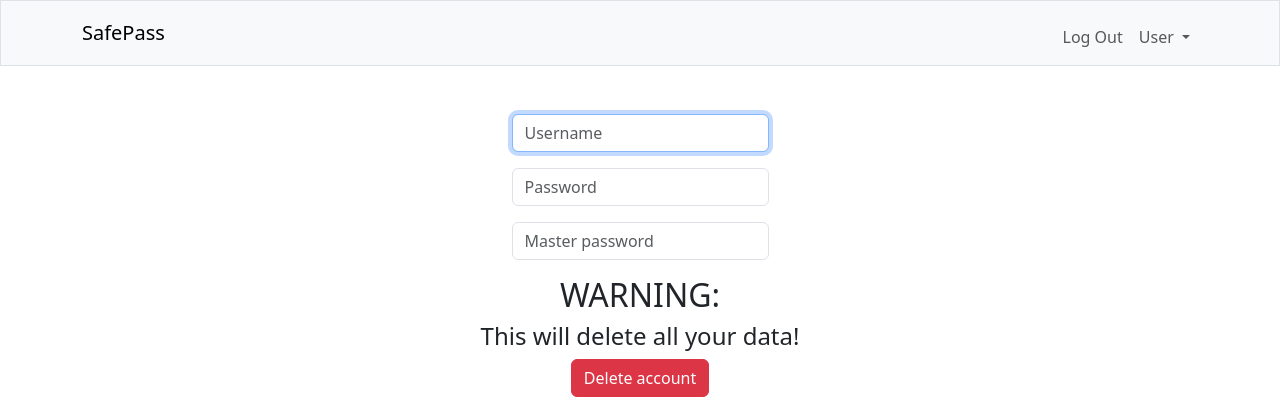
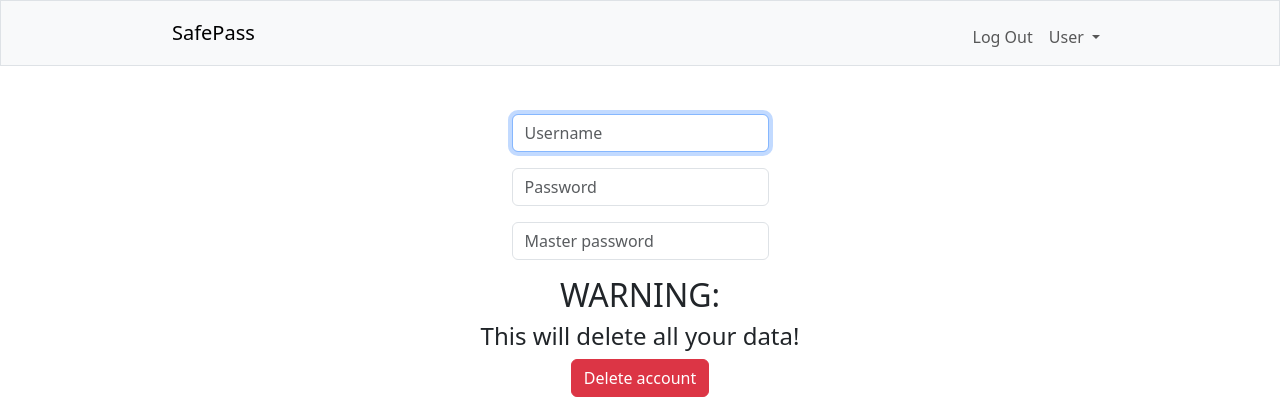
Before and after one commit to abfarias/CS50-Final-Project, a Flask app: page /delete_account in a window 1280 px wide. Shown: the top 420 px of the page. Run offline with Flask 3, Linux system fonts and the light colour scheme; the visitor is signed in with stand-in values (Sample User, id 1).

Commit message:
Change max-width of container for better visual experience

```diff
--- a/templates/layout.html
+++ b/templates/layout.html
@@ -21,7 +21,7 @@
     <body>
 
         <nav class="bg-light border navbar navbar-expand-md navbar-light sticky-top">
-            <div class="container-md">
+            <div class="container-md" style="max-width:60rem">
                 <a class="navbar-brand" href="/">SafePass</a>
                 <button aria-controls="navbar" aria-expanded="false" aria-label="Toggle navigation" class="navbar-toggler" data-bs-target="#navbar" data-bs-toggle="collapse" type="button">
                     <span class="navbar-toggler-icon"></span>
@@ -60,7 +60,7 @@
             </header>
         {% endif %}
 
-        <main class="container py-5 text-center" style="max-width: 45.375rem">
+        <main class="container py-5 text-center" style="max-width:60rem">
             {% block main %}{% endblock %}
         </main>
 
```
